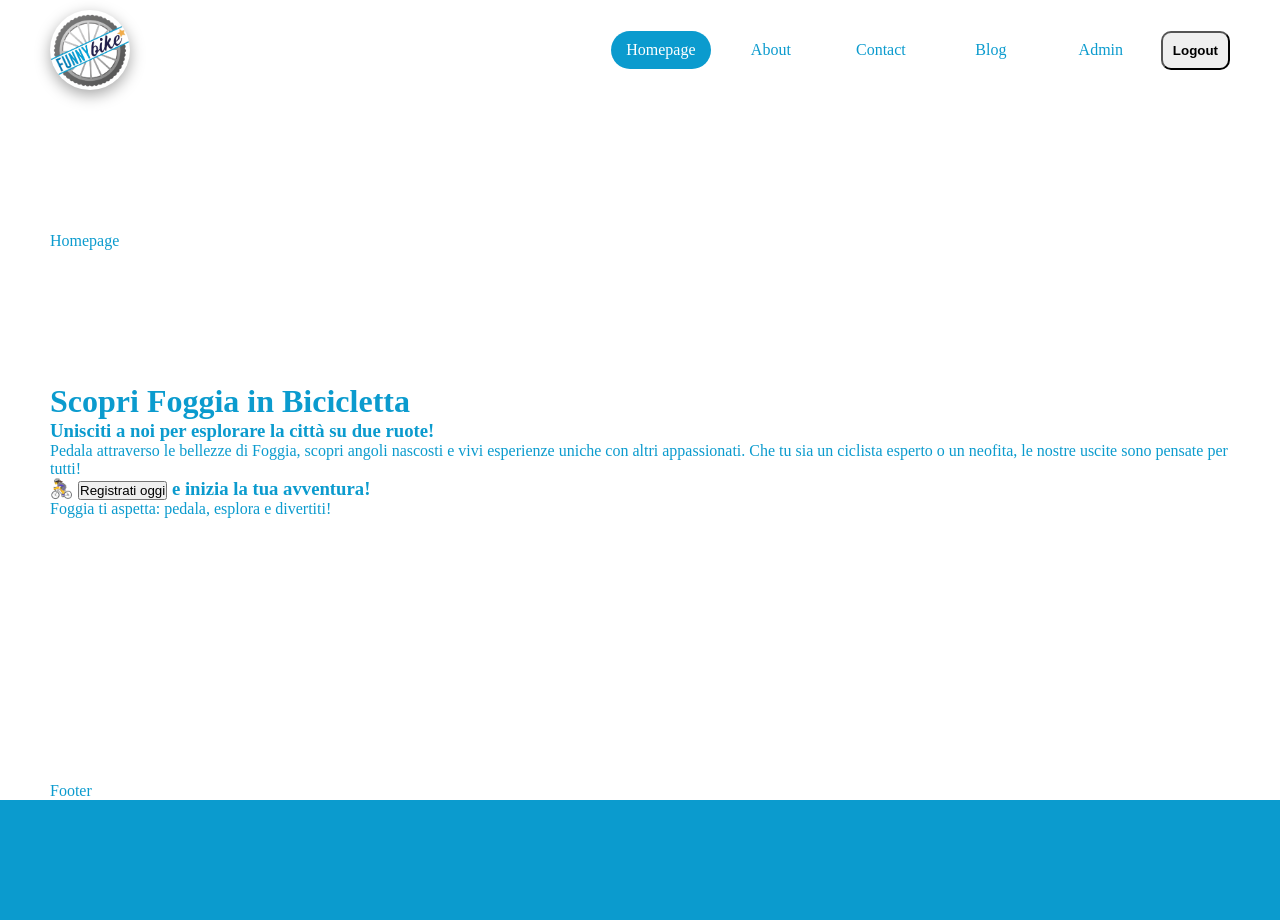
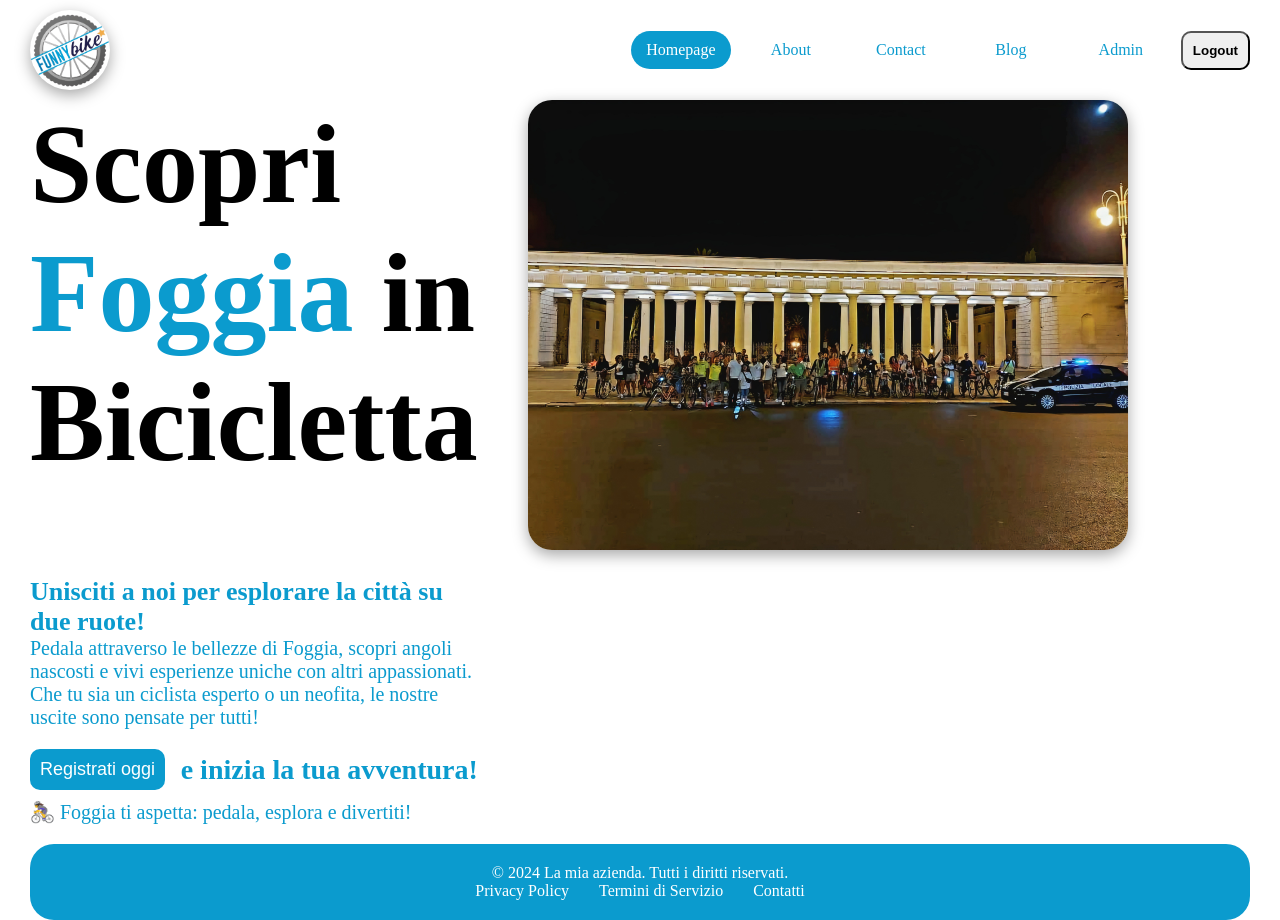
Before and after one commit to Giorgio-g97/FunnyBike-Blog, a Next.js app: page / in a window 1280 px wide. Before the commit the page ends 800 px from the top, so only its background shows below. Built offline with nearby package versions, Linux system fonts and the light colour scheme.

Commit message:
Finito (più o meno) Homepage

```diff
--- a/src/app/globals.css
+++ b/src/app/globals.css
@@ -26,7 +26,7 @@ a {
     background-color: white;
     width:  100vw;
     margin: auto;
-    padding: 0 50px;
+    padding: 0 30px;
     min-height: 100vh;
     display: flex;
     flex-direction: column;
--- a/src/app/home.module.css
+++ b/src/app/home.module.css
@@ -1,3 +1,68 @@
-.container{
+.container {
+    display: flex;
+    gap: 50px;
+}
 
+.headerContainer{
+    font-size: 56px;
+    color: black;
 }
+
+.headerContainer span{
+    color: var(--bg);
+}
+
+.description{
+    margin-top: 90px;
+}
+
+.headerDescription {
+    font-size: 26px;
+    display: flex;
+    align-items: center;
+}
+
+.pDescription, .pBtn {
+    font-size: 20px;
+}
+
+.textContainer{
+    display: flex;
+    flex: 1;
+    flex-direction: column;
+}
+
+.containerBtn {
+    display: flex;
+    flex-direction: column;
+    gap: 10px;
+    margin-top: 20px;
+    margin-bottom: 20px;
+}
+
+.headerBtn{
+    font-size: 28px;
+    display: flex;
+    align-items: center;
+    justify-content: space-between;
+}
+
+.button {
+    padding: 10px;
+    cursor: pointer;
+    border-radius: 10px;
+    border: none;
+    background-color: var(--bg);
+    color: white;
+    font-size: large;
+}
+
+.imageContainer{
+    flex: 2;
+    position: relative;
+}
+
+.imageContainer img {
+    border-radius: 24px;
+    box-shadow: rgba(0, 0, 0, 0.35) 0px 5px 15px;
+}
--- a/src/app/page.tsx
+++ b/src/app/page.tsx
@@ -6,24 +6,37 @@ export default function Home() {
 
   return (
     <>
-      <div className={style.container}>Homepage</div>
-      <div className={style.textContainer}>
-        <h1>Scopri Foggia in Bicicletta</h1>
-        <h3>Unisciti a noi per esplorare la città su due ruote!</h3>
-        <p>
-          Pedala attraverso le bellezze di Foggia, scopri angoli nascosti e vivi
-          esperienze uniche con altri appassionati. Che tu sia un ciclista
-          esperto o un neofita, le nostre uscite sono pensate per tutti!
-        </p>
-        <div>
-          <h3>
-            🚴‍♀️ <button>Registrati oggi</button> e inizia la tua avventura!
-          </h3>
-          <p>Foggia ti aspetta: pedala, esplora e divertiti!</p>
+      <div className={style.container}>
+        <div className={style.textContainer}>
+          <div className={style.headerContainer}>
+            <h1>
+              Scopri <span>Foggia</span> in Bicicletta
+            </h1>
+          </div>
+          <div className={style.description}>
+            <h3 className={style.headerDescription}>
+              Unisciti a noi per esplorare la città su due ruote!
+            </h3>
+            <p className={style.pDescription}>
+              Pedala attraverso le bellezze di Foggia, scopri angoli nascosti e
+              vivi esperienze uniche con altri appassionati. Che tu sia un
+              ciclista esperto o un neofita, le nostre uscite sono pensate per
+              tutti!
+            </p>
+            <div className={style.containerBtn}>
+              <h3 className={style.headerBtn}>
+                <button className={style.button}>Registrati oggi</button> e
+                inizia la tua avventura!
+              </h3>
+              <p className={style.pBtn}>
+              🚴‍♀️ Foggia ti aspetta: pedala, esplora e divertiti!
+              </p>
+            </div>
+          </div>
         </div>
-      </div>
-      <div className={style.imageContainer}>
-
+        <div className={style.imageContainer}>
+          <Image src="/hero.jpg" width={600} height={450} alt="hero-image" />
+        </div>
       </div>
     </>
   );
--- a/src/components/footer/Footer.tsx
+++ b/src/components/footer/Footer.tsx
@@ -1,7 +1,30 @@
 import React from "react";
+import styles from "./footer.module.css";
 
 const Footer = () => {
-  return <div>Footer</div>;
+  return (
+    <footer className={styles.footer}>
+      <div className={styles.container}>
+        <p>
+          © {new Date().getFullYear()} La mia azienda. Tutti i diritti
+          riservati.
+        </p>
+        <nav>
+          <ul className={styles.nav}>
+            <li>
+              <a href="/privacy">Privacy Policy</a>
+            </li>
+            <li>
+              <a href="/terms">Termini di Servizio</a>
+            </li>
+            <li>
+              <a href="/contact">Contatti</a>
+            </li>
+          </ul>
+        </nav>
+      </div>
+    </footer>
+  );
 };
 
 export default Footer;
--- /dev/null
+++ b/src/components/footer/footer.module.css
@@ -0,0 +1,33 @@
+/* components/Footer.module.css */
+.footer {
+    background-color: var(--bg);
+    border-radius: 24px;
+    color: white;
+    padding: 20px 0;
+    text-align: center;
+}
+
+.container {
+    max-width: 1200px;
+    margin: 0 auto;
+    padding: 0 20px;
+}
+
+.nav {
+    list-style-type: none;
+    padding: 0;
+}
+
+.nav li {
+    display: inline;
+    margin: 0 15px;
+}
+
+.nav a {
+    color: white;
+    text-decoration: none;
+}
+
+.nav a:hover {
+    text-decoration: underline;
+}
```
Also changed, not shown: public/hero.jpg (added).
